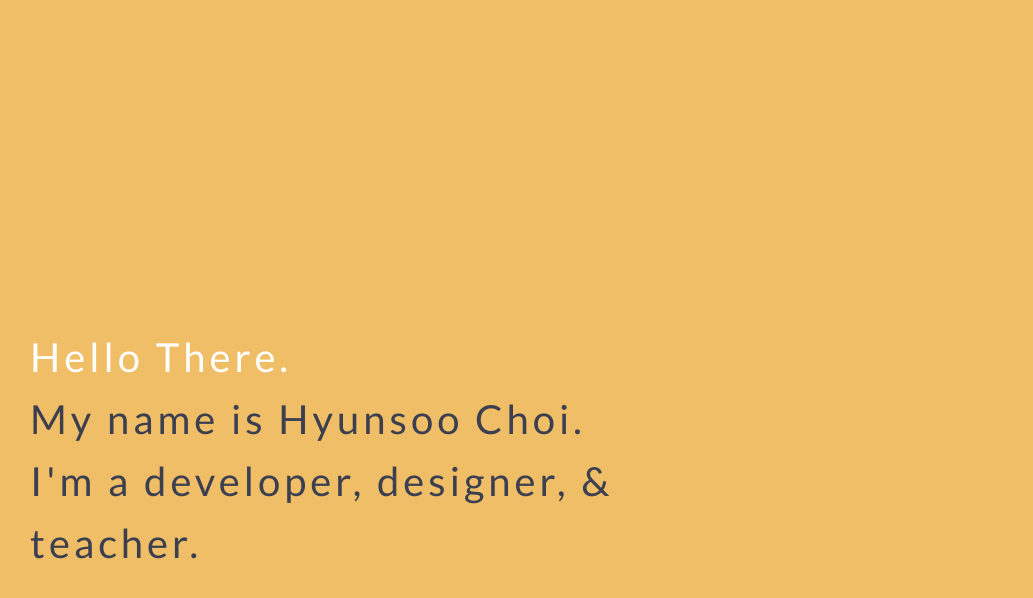
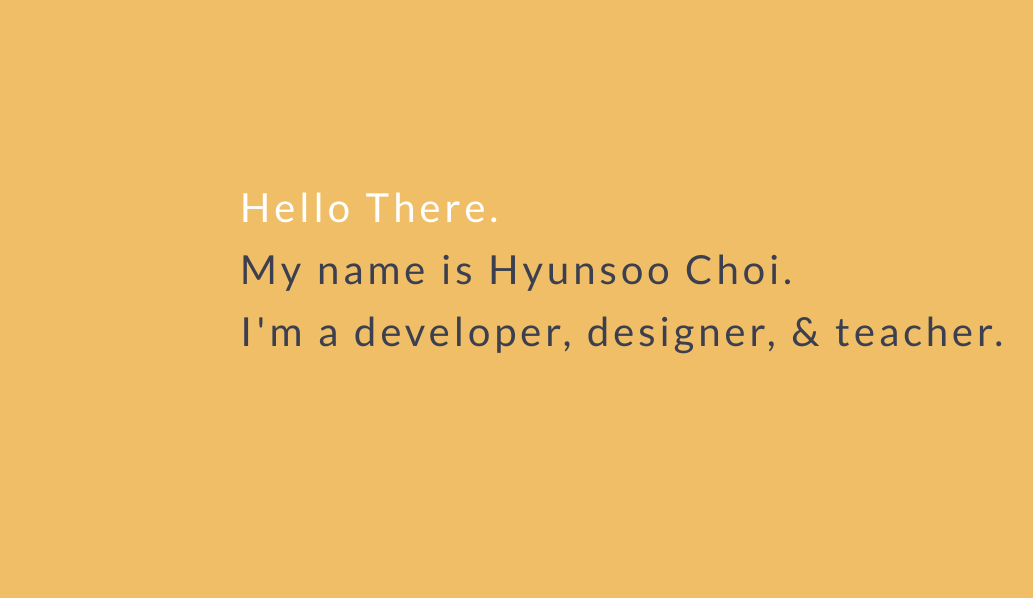
Before and after one commit to devhyunsoochoi/devhyunsoochoi.github.io, a Jekyll site: the page built from index.html, in a window 1280 px wide. Shown: the top 598 px of the page, without its empty margins (0-1033 px from the left). Built offline with Jekyll 4.4.1, drawn with Linux system fonts in a browser that asks for light colours.

Commit message:
added media queries

```diff
--- a/_includes/head.html
+++ b/_includes/head.html
@@ -7,9 +7,9 @@
   <meta name="HandheldFriendly" content="true" />
   <meta name="MobileOptimized" content="320" />
   <!-- <link rel="stylesheet" href="{{ "/css/main.css" | prepend: site.baseurl }}"> -->
-  <link rel="stylesheet" href="{{ "/css/normalize.css" | prepend: site.baseurl }}" />
-  <link rel="stylesheet" href="{{ "/css/styles.css" | prepend: site.baseurl }}" />
-  <link href='https://fonts.googleapis.com/css?family=Lato:100,400,300,700' rel='stylesheet' type='text/css' />
-  <link rel="canonical" href="{{ page.url | replace:'index.html','' | prepend: site.baseurl | prepend: site.url }}" />
-  <link rel="alternate" type="application/rss+xml" title="{{ site.title }}" href="{{ "/feed.xml" | prepend: site.baseurl | prepend: site.url }}" />
+  <link rel="stylesheet" href="{{ "/css/normalize.css" | prepend: site.baseurl }}">
+  <link rel="stylesheet" href="{{ "/css/styles.css" | prepend: site.baseurl }}">
+  <link href='https://fonts.googleapis.com/css?family=Lato:100,400,300,700' rel='stylesheet' type='text/css'>
+  <link rel="canonical" href="{{ page.url | replace:'index.html','' | prepend: site.baseurl | prepend: site.url }}">
+  <link rel="alternate" type="application/rss+xml" title="{{ site.title }}" href="{{ "/feed.xml" | prepend: site.baseurl | prepend: site.url }}">
 </head>
--- a/_includes/header.html
+++ b/_includes/header.html
@@ -1,4 +1,7 @@
+
 <header>
+  <div class="wrapper">
+    <div class="title-wrapper">
       <section class="title">
         <p>
           Hello There.
@@ -8,7 +11,6 @@
           I'm a developer, designer, & teacher.
         </p>
       </section>
-  <section class="menu row col column-6">
-
-  </section>
+    </div>
+  </div>
 </header>
--- a/_layouts/default.html
+++ b/_layouts/default.html
@@ -1,3 +1,4 @@
+<!DOCTYPE html>
 <html>
 
   {% include head.html %}
--- a/css/styles.css
+++ b/css/styles.css
@@ -1,3 +1,35 @@
+/********************
+MAIN PAGE
+********************/
+body {
+  background: #EFBE66;
+  height: 100vh;
+}
+
+.wrapper {
+  max-width: 1650px;
+  margin: 0 auto;
+}
+
+.title-wrapper {
+  height: calc(100vh - 42vh);
+  display: flex;
+  box-align: center;
+  align-items: center;
+}
+
+.title {
+  width: 73%;
+  letter-spacing: 0.1em;
+  color: #3c3f4f;
+  font: 400 2.5rem/1.55 'Lato', Sans-serif;
+  margin: 1rem 0 0 16.6666%
+}
+
+.title:first-line {
+  color: white;
+}
+
 /********************
 Grid System
 ********************/
@@ -98,9 +130,10 @@ Grid System
     }
 
     .title {
-      font-size: 1.0rem;
+      font-size: 1.75rem;
+      margin: 0;
+      width: 100%;
     }
-
 }
 
 @media only screen and (max-width: 550px) {
@@ -125,29 +158,8 @@ Grid System
     }
 
     .title {
-      font-size: 0.8rem;
+      font-size: 1.30rem;
+      margin: 0;
+      width: 100%;
     }
 }
-
-/********************
-MAIN PAGE
-********************/
-
-header {
-  background: #EFBE66;
-  height: 100vh;
-  padding: 0 30px;
-  display: flex;
-  justify-content: center;
-  align-items: center;
-}
-
-.title {
-  letter-spacing: 0.1em;
-  color: #3c3f4f;
-  font: 400 2.5rem/1.55 'Lato', Sans-serif;
-}
-
-.title:first-line {
-  color: white;
-}
```
Also changed, not shown: css/normalize.css. Lines whose indentation alone changed are shown as unchanged.
